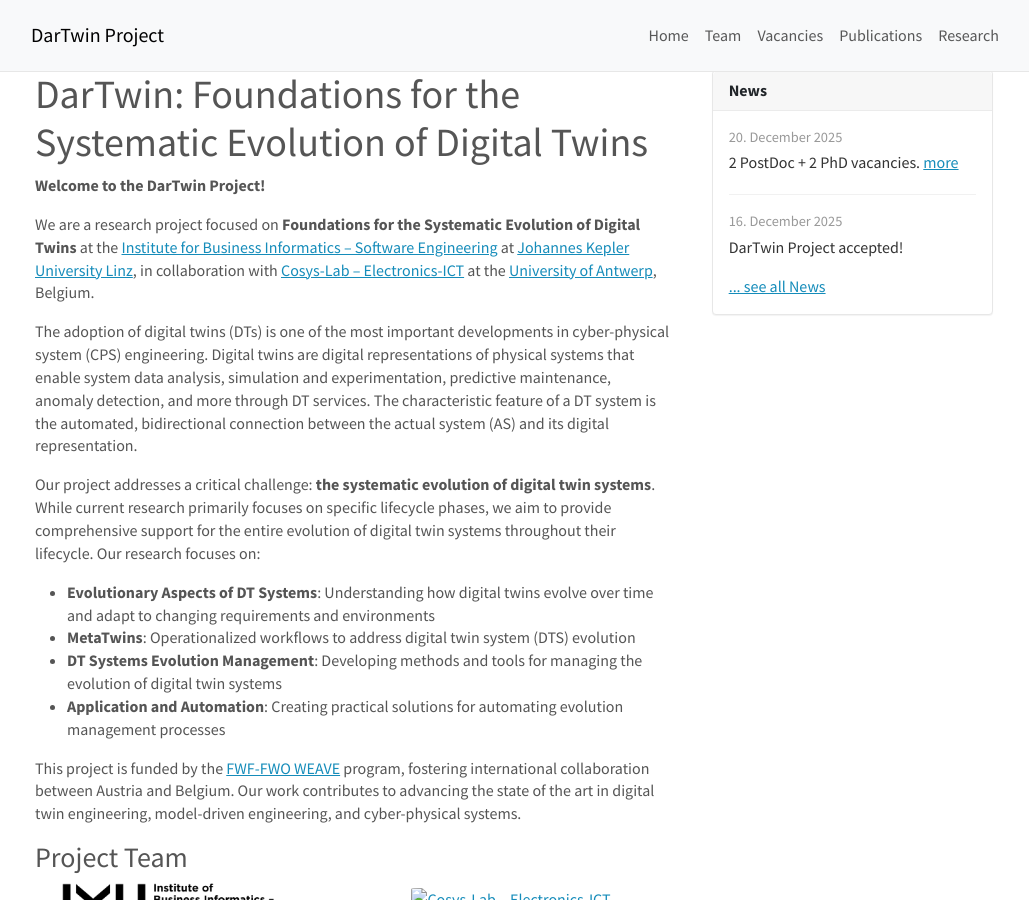
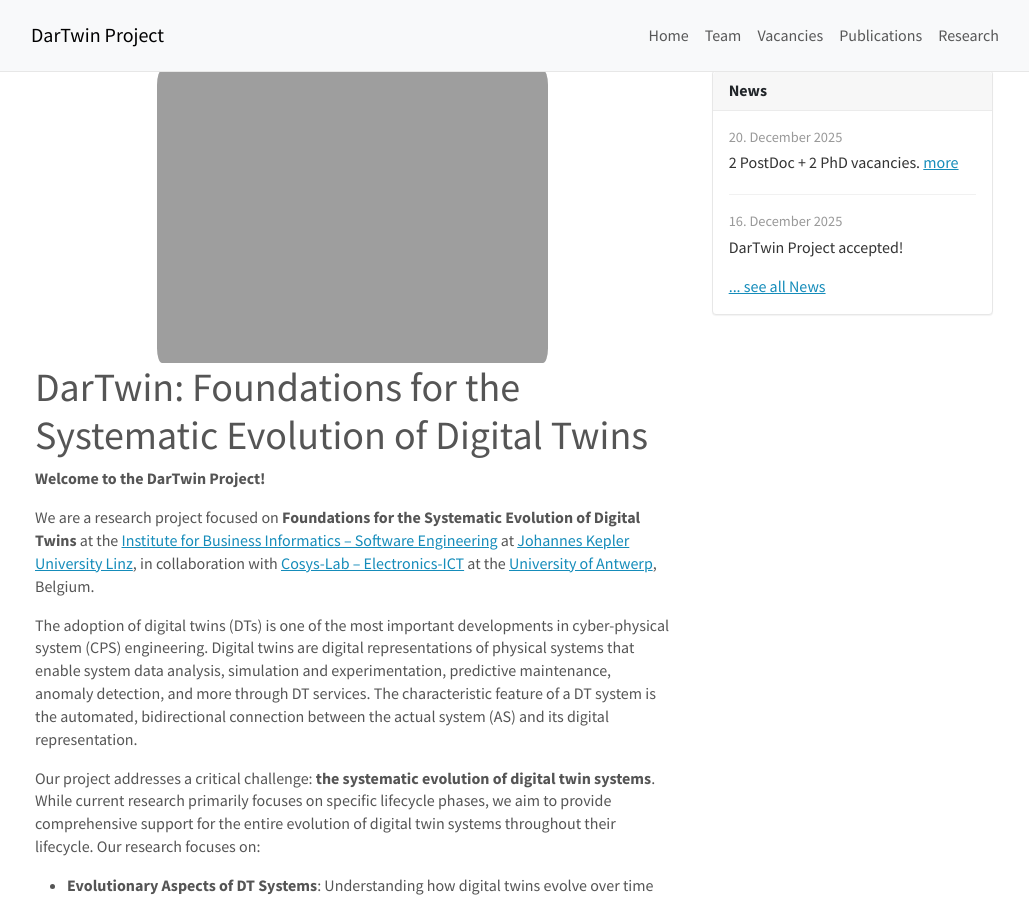
Before and after one commit to dartwin-project/dartwin-project.github.io, a Jekyll site: the page built from _pages/home.md, in a window 1280 px wide and 900 px high. Shown: the whole window, without its empty margins (121-1150 px from the left). Built offline with Jekyll 4.4.1, drawn with Linux system fonts in a browser that asks for light colours.

Commit message:
added favicon, DarTwin Logo and Cosys Logo

```diff
--- a/_includes/head.html
+++ b/_includes/head.html
@@ -11,6 +11,11 @@
   <link rel="stylesheet" href="{{ "/css/main.css" | prepend: site.baseurl | prepend: site.url}}">
   <link rel="canonical" href="{{ page.url | replace:'index.html','' | prepend: site.baseurl | prepend: site.url }}">
 
+  <link rel="apple-touch-icon" sizes="180x180" href="{{ site.url }}{{ site.baseurl }}/images/favicon/apple-touch-icon.png">
+  <link rel="icon" type="image/png" sizes="32x32" href="{{ site.url }}{{ site.baseurl }}/images/favicon/favicon-32x32.png">
+  <link rel="icon" type="image/png" sizes="16x16" href="{{ site.url }}{{ site.baseurl }}/images/favicon/favicon-16x16.png">
+  <link rel="manifest" href="{{ site.url }}{{ site.baseurl }}/images/favicon/site.webmanifest">
+
 {% if jekyll.environment == 'production' %}
 <!-- {% include analytics.html %} -->
 {% endif %}
--- a/_layouts/homelay.html
+++ b/_layouts/homelay.html
@@ -3,8 +3,10 @@ layout: default
 ---
 
   <div id="homeid" class="col-sm-8">
-        <h1>DarTwin: Foundations for the Systematic Evolution of Digital Twins</h1>
-
+      <div style="text-align: center;">
+        <img class="col-sm-8" src="{{ site.url }}{{ site.baseurl }}/images/DarTwin.png" alt="DarTwin logo" style="max-width:100%;height:auto;object-fit:contain;display:inline-block;">
+      </div>
+      <h1>DarTwin: Foundations for the Systematic Evolution of Digital Twins</h1>
 	{{ content }}
   </div>
   <div id="newsid" class="col-sm-4" >
--- a/_pages/home.md
+++ b/_pages/home.md
@@ -60,12 +60,12 @@ This project is funded by the [FWF-FWO WEAVE](https://www.fwf.ac.at/en/research-
   <div class="row">
       <div class="col col-md-6" style="display:flex;align-items:center;justify-content:center;">
         <a href="https://se.jku.at/en/" target="_blank" rel="noopener" style="display:flex;align-items:center;justify-content:center;width:100%;">
-          <img src="{{ site.url }}{{ site.baseurl }}/images/logopic/BISE_JKU.png" alt="BISE JKU" style="max-width:100%;height:auto;object-fit:contain;">
+          <img src="{{ site.url }}{{ site.baseurl }}/images/logopic/BISE_JKU.png" alt="BISE JKU" style="max-height:60px;max-width:100%;height:auto;object-fit:contain;">
         </a>
       </div>
       <div class="col col-md-6" style="display:flex;align-items:center;justify-content:center;">
         <a href="https://www.uantwerpen.be/en/research-groups/cosys-lab/" target="_blank" rel="noopener" style="display:flex;align-items:center;justify-content:center;width:100%;">
-          <img src="{{ site.url }}{{ site.baseurl }}/images/logopic/CosysLab_logo.png" alt="Cosys-Lab – Electronics-ICT" style="max-width:100%;height:auto;object-fit:contain;">
+          <img src="{{ site.url }}{{ site.baseurl }}/images/logopic/CosysLab_logo.png" alt="Cosys-Lab – Electronics-ICT" style="max-height:60px;max-width:100%;height:auto;object-fit:contain;">
         </a>
       </div>    </div><!-- row -->
 </div>
```
Also changed, not shown: images/favicon/android-chrome-192x192.png (added), images/favicon/android-chrome-512x512.png (added), images/favicon/apple-touch-icon.png (added), images/favicon/favicon-16x16.png (added), images/favicon/favicon-32x32.png (added), images/favicon/favicon.ico (added), images/favicon/site.webmanifest (added), images/logopic/BISE_JKU.png, images/logopic/CosysLab_logo.png (added), 1 other file.
